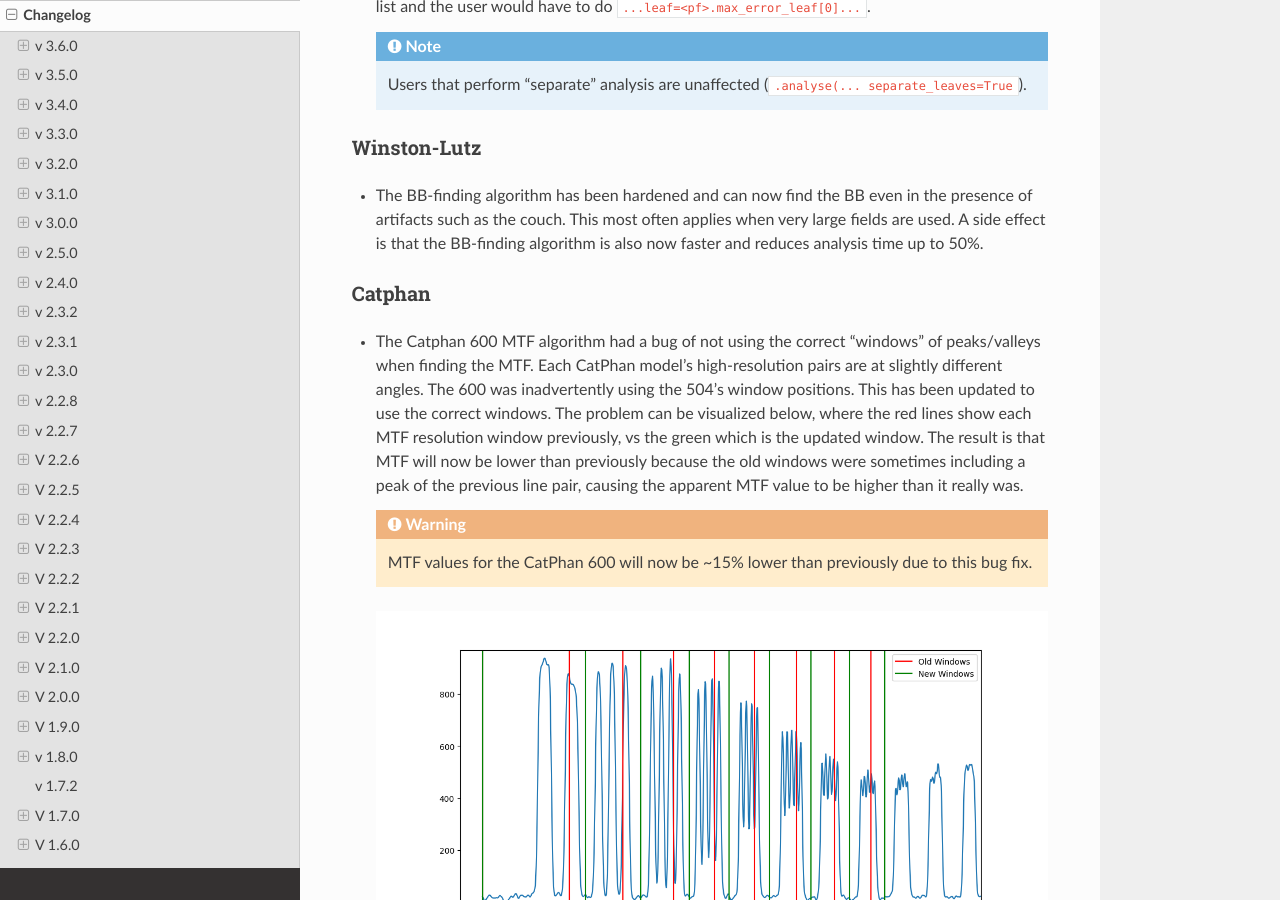
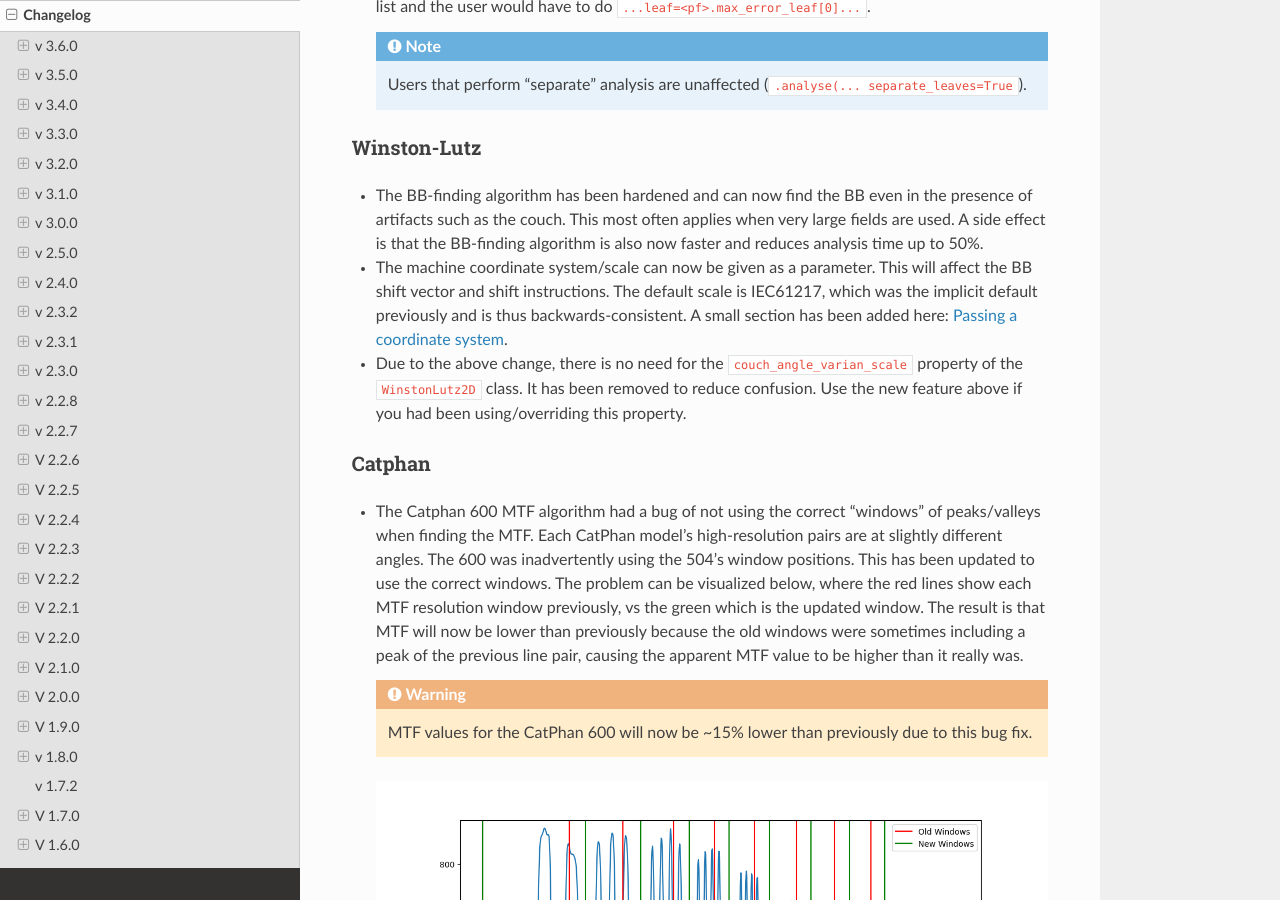
Before and after one commit to jrkerns/pylinac, a Sphinx documentation site: the page built from docs/source/changelog.rst, in a window 1280 px wide and 900 px high, scrolled down 396 px. Built offline with Sphinx 7.4.7 and the Read the Docs theme 2.0.0, drawn with Linux system fonts in a browser that asks for light colours; cross-references to code outside the pages are shown as plain code.

Commit message:
Merged in feature/RAM-1945_wl_coordinate_system_conversion (pull request #132)
RAM-1945 add machine scale coordinate options to analyze

* add machine scale coordinate options to analyze

* one more item to docs


Approved-by: Randy Taylor

```diff
--- a/docs/source/changelog.rst
+++ b/docs/source/changelog.rst
@@ -22,6 +22,11 @@
 
 * The BB-finding algorithm has been hardened and can now find the BB even in the presence of artifacts such as the couch. This most often applies
   when very large fields are used. A side effect is that the BB-finding algorithm is also now faster and reduces analysis time up to 50%.
+* The machine coordinate system/scale can now be given as a parameter. This will affect the BB shift vector and shift instructions.
+  The default scale is IEC61217, which was the implicit default previously and is thus backwards-consistent. A small
+  section has been added here: :ref:`passing-a-coordinate-system`.
+* Due to the above change, there is no need for the ``couch_angle_varian_scale`` property of the ``WinstonLutz2D`` class.
+  It has been removed to reduce confusion. Use the new feature above if you had been using/overriding this property.
 
 Catphan
 ^^^^^^^
```
Also changed, not shown: docs/source/winston_lutz.rst (+22 -3 lines), 2 other files.
